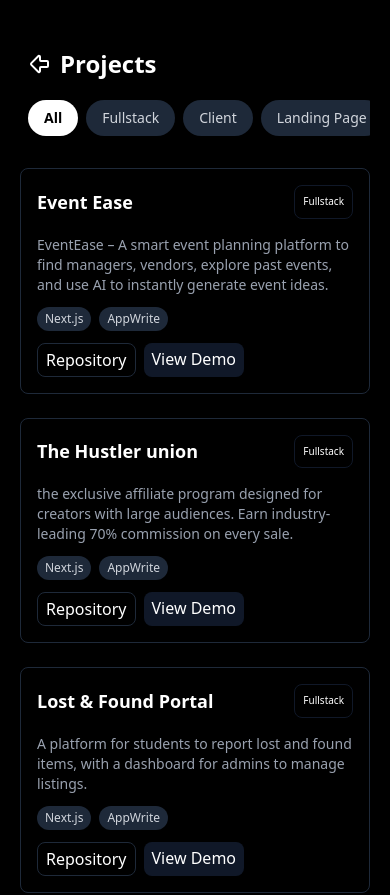
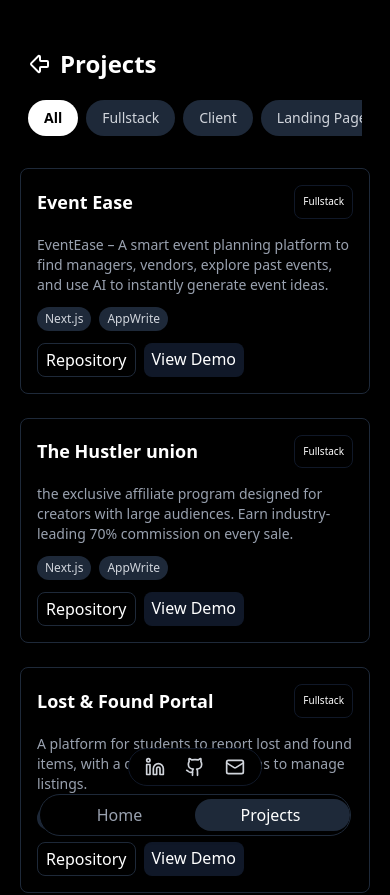
Before and after one commit to gvrv03/Portfolio, a Next.js app: page /Projects in a window 390 px wide. Shown: the top 895 px of the page. Built offline with nearby package versions, Linux system fonts and the light colour scheme.

Commit message:
Add an Loading Skeleton

```diff
--- a/package.json
+++ b/package.json
@@ -12,6 +12,7 @@
     "@radix-ui/react-slot": "^1.2.3",
     "class-variance-authority": "^0.7.1",
     "clsx": "^2.1.1",
+    "framer-motion": "^12.23.12",
     "lucide-react": "^0.525.0",
     "next": "15.4.4",
     "nodemailer": "^7.0.5",
--- a/src/app/Projects/components/ProjectShowcase.js
+++ b/src/app/Projects/components/ProjectShowcase.js
@@ -1,13 +1,19 @@
 "use client";
-import { useState } from "react";
+import { useState, useEffect } from "react";
 import { Button } from "@/components/ui/button";
 import { projects } from "@/JSONData/DATAGVRV";
-import Image from "next/image";
 import Link from "next/link";
 import { ArrowBigLeft } from "lucide-react";
 
-export function ProjectShowcase() {
+const ProjectShowcase = ()=> {
   const [selectedCategory, setSelectedCategory] = useState("All");
+  const [loading, setLoading] = useState(true);
+
+  // Simulate loading delay
+  useEffect(() => {
+    const timer = setTimeout(() => setLoading(false), 1500); // fake 1.5s load
+    return () => clearTimeout(timer);
+  }, []);
 
   // Extract unique categories
   const categories = ["All", ...new Set(projects.map((p) => p.category))];
@@ -21,15 +27,23 @@ export function ProjectShowcase() {
   return (
     <section className="mb-16">
       {/* Category Filter */}
-      <div className="flex  flex-col p-2 sticky top-0 bg-black  overflow-x-auto  mb-6 scrollbar-hide">
-        <h2 className=" bg-black flex items-center gap-2 text-2xl font-bold text-white mb-5">
-         <Link href="/" >
-         <ArrowBigLeft/>
+      <div className="flex flex-col p-2 sticky top-0 bg-black mb-6">
+        <h2 className="bg-black flex items-center gap-2 text-2xl font-bold text-white mb-5">
+          <Link href="/">
+            <ArrowBigLeft />
           </Link>
           Projects
         </h2>
-        <div className="flex gap-2">
-          {categories.map((cat, i) => (
+
+        <div className="flex gap-2 overflow-x-auto scrollbar-hide">
+          {loading
+            ? [...Array(4)].map((_, i) => (
+                <div
+                  key={i}
+                  className="w-20 h-8 rounded-full bg-gray-800 animate-pulse"
+                />
+              ))
+            : categories.map((cat, i) => (
                 <Button
                   key={i}
                   onClick={() => setSelectedCategory(cat)}
@@ -46,15 +60,34 @@ export function ProjectShowcase() {
       </div>
 
       {/* Project Grid */}
-      <div className="grid grid-cols-1 sm:grid-cols-2  gap-6">
-        {filteredProjects.map((project, index) => (
+      <div className="grid grid-cols-1 sm:grid-cols-2 gap-6">
+        {loading
+          ? [...Array(4)].map((_, i) => (
+              <div
+                key={i}
+                className="border border-gray-800 rounded-md p-4 shadow-md animate-pulse flex flex-col gap-4"
+              >
+                <div className="h-5 w-2/3 bg-gray-700 rounded"></div>
+                <div className="h-3 w-full bg-gray-800 rounded"></div>
+                <div className="h-3 w-5/6 bg-gray-800 rounded"></div>
+                <div className="flex gap-2 mt-2">
+                  <div className="h-5 w-16 bg-gray-700 rounded-full"></div>
+                  <div className="h-5 w-20 bg-gray-700 rounded-full"></div>
+                </div>
+                <div className="flex gap-2 mt-4">
+                  <div className="h-7 w-20 bg-gray-800 rounded"></div>
+                  <div className="h-7 w-20 bg-gray-800 rounded"></div>
+                </div>
+              </div>
+            ))
+          : filteredProjects.map((project, index) => (
               <div
                 key={index}
                 className="border flex w-full border-gray-800 rounded-md overflow-hidden shadow-lg hover:shadow-2xl transition-all duration-300 group"
               >
                 {/* Project Details */}
                 <div className="p-4 flex-col justify-between w-full flex gap-3">
-              <h3 className="text-lg font-semibold  text-white flex justify-between items-center">
+                  <h3 className="text-lg font-semibold text-white flex justify-between items-center">
                     <p>{project.title}</p>
                     <p className="text-[10px] p-2 border-gray-900 border w-fit rounded-md font-light">
                       {project.category}
@@ -94,7 +127,7 @@ export function ProjectShowcase() {
                       >
                         View Demo
                       </Link>
-                )}{" "}
+                    )}
                   </div>
                 </div>
               </div>
@@ -103,3 +136,5 @@ export function ProjectShowcase() {
     </section>
   );
 }
+
+export default ProjectShowcase
--- a/src/app/Projects/page.js
+++ b/src/app/Projects/page.js
@@ -1,5 +1,5 @@
 import React from "react";
-import { ProjectShowcase } from "./components/ProjectShowcase";
+import ProjectShowcase from "./components/ProjectShowcase";
 
 const Projects = () => {
   return <ProjectShowcase />;
--- a/src/app/components/FixedSocial.js
+++ b/src/app/components/FixedSocial.js
@@ -1,19 +1,56 @@
+"use client";
 import { socialLinks } from "@/JSONData/DATAGVRV";
-import { Facebook, Github, Instagram, Linkedin } from "lucide-react";
 import Link from "next/link";
 import React from "react";
+import { motion } from "framer-motion";
+import { usePathname } from "next/navigation";
 
 const FixedSocial = () => {
+  const pathname = usePathname();
+
+  // Check if current route is /Projects
+  const isProjects = pathname.startsWith("/Projects");
+
   return (
-    <div className="fixed left-0 right-0 z-10  bottom-5 flex items-center justify-center ">
-      <div className="border border-gray-900 p-2 px-4 flex items-center justify-center gap-5 rounded-full bg-black">
-        {socialLinks?.map((item, index) => {
-          return (
-            <Link key={index} href={item?.href} target="_blank" >
+    <div className="fixed flex-col left-0 right-0 bottom-2 z-20 flex items-center justify-center gap-2">
+      {/* Social Links Bar */}
+      <div className="border border-gray-900 p-2 px-4 flex items-center justify-center gap-5 rounded-full bg-black shadow-md">
+        {socialLinks?.map((item, index) => (
+          <Link key={index} href={item?.href} target="_blank">
+            <span className="text-gray-300 hover:text-white transition">
               {item?.icon}
-            </Link>
-          );
-        })}
+            </span>
+          </Link>
+        ))}
+      </div>
+
+      {/* Navigation Switch */}
+      <div className="relative bg-black p-1 grid grid-cols-2 md:max-w-[220px] w-[80%] rounded-full border border-gray-800 shadow-md overflow-hidden">
+        {/* Animated Highlight */}
+        <motion.div
+          className="absolute top-1 bottom-1 w-1/2 rounded-full bg-gray-800"
+          initial={false}
+          animate={{ x: isProjects ? "100%" : "0%" }}
+          transition={{ type: "spring", stiffness: 300, damping: 25 }}
+        />
+
+        <Link
+          href="/"
+          className={`relative z-10 rounded-full w-full py-1 text-center transition ${
+            !isProjects ? "text-white" : "text-gray-400"
+          }`}
+        >
+          Home
+        </Link>
+
+        <Link
+          href="/Projects"
+          className={`relative z-10 rounded-full w-full py-1 text-center transition ${
+            isProjects ? "text-white" : "text-gray-400"
+          }`}
+        >
+          Projects
+        </Link>
       </div>
     </div>
   );
--- a/src/app/layout.js
+++ b/src/app/layout.js
@@ -1,6 +1,6 @@
 import { Geist, Geist_Mono } from "next/font/google";
 import "./globals.css";
-
+import FixedSocial from "./components/FixedSocial";
 
 export const metadata = {
   title: "Gaurav Narnaware | Full Stack Developer",
@@ -29,6 +29,7 @@ export default function RootLayout({ children }) {
       <body
         className={`bg-black md:border md:rounded-md md:border-gray-800  md:p-5 my-5 max-w-[800px] mx-auto p-5 text-white `}
       >
+        <FixedSocial />
         {children}
       </body>
     </html>
--- a/src/app/page.js
+++ b/src/app/page.js
@@ -1,22 +1,87 @@
+"use client";
+import { useEffect, useState } from "react";
 import Image from "next/image";
 import { ExperienceSection } from "./components/ExperienceSection";
 import { EducationSection } from "./components/EducationSection";
 import { ContactForm } from "./components/ContactForm";
-import FixedSocial from "./components/FixedSocial";
 import HeroSection from "./components/HeroSection";
 import PrefessionalSkills from "./components/PrefessionalSkills";
 import { Skills } from "./components/Skills";
 
-export default function Home() {
+
+export default function HomeWithSkeleton() {
+  const [loading, setLoading] = useState(true);
+
+  useEffect(() => {
+    const timer = setTimeout(() => setLoading(false), 2000); // fake 2s load
+    return () => clearTimeout(timer);
+  }, []);
+
+  if (loading) {
+    return (
+      <div className=" space-y-6 animate-pulse">
+        {/* Hero Section */}
+        <div className="flex justify-between items-center p-6 border border-gray-800 rounded-lg bg-black">
+          <div className="space-y-4 w-2/3">
+            <div className="h-6 w-40 bg-gray-800 rounded"></div>
+            <div className="h-4 w-56 bg-gray-800 rounded"></div>
+            <div className="h-3 w-72 bg-gray-800 rounded"></div>
+            <div className="flex gap-2 mt-4">
+              <div className="h-8 w-28 bg-gray-700 rounded"></div>
+              <div className="h-8 w-28 bg-gray-700 rounded"></div>
+            </div>
+          </div>
+          <div className="w-24 h-24 bg-gray-800 rounded-full"></div>
+        </div>
+
+        {/* Academics */}
+        <div className="p-6 border border-gray-800 rounded-lg bg-black space-y-4">
+          <div className="h-5 w-32 bg-gray-700 rounded"></div>
+          <div className="flex justify-between items-center">
+            <div className="h-4 w-60 bg-gray-800 rounded"></div>
+            <div className="h-4 w-16 bg-gray-800 rounded"></div>
+          </div>
+          <div className="flex justify-between items-center">
+            <div className="h-4 w-52 bg-gray-800 rounded"></div>
+            <div className="h-4 w-16 bg-gray-800 rounded"></div>
+          </div>
+        </div>
+
+        {/* Skills */}
+        <div className="p-6 border border-gray-800 rounded-lg bg-black space-y-4">
+          <div className="h-5 w-40 bg-gray-700 rounded"></div>
+          <div className="grid grid-cols-5 gap-3">
+            {[...Array(10)].map((_, i) => (
+              <div key={i} className="h-10 w-full bg-gray-800 rounded"></div>
+            ))}
+          </div>
+        </div>
+
+        {/* Professional Skills */}
+        <div className="p-6 border border-gray-800 rounded-lg bg-black space-y-4">
+          <div className="h-5 w-48 bg-gray-700 rounded"></div>
+          <div className="space-y-3">
+            {[...Array(3)].map((_, i) => (
+              <div key={i}>
+                <div className="h-4 w-32 bg-gray-800 rounded mb-2"></div>
+                <div className="h-2 w-full bg-gray-900 rounded"></div>
+              </div>
+            ))}
+          </div>
+        </div>
+      </div>
+    );
+  }
+
+  // When loading is done → show real website
   return (
     <>
-      <HeroSection />
+       <HeroSection />
       <EducationSection />
-      <PrefessionalSkills/>
-      <Skills/>
+      <PrefessionalSkills />
+      <Skills />
       <ExperienceSection />
       <ContactForm />
-      <FixedSocial />
     </>
   );
 }
```
Also changed, not shown: 1 other file (tests, documents, lock files or other folders). Lines whose indentation alone changed are shown as unchanged.
